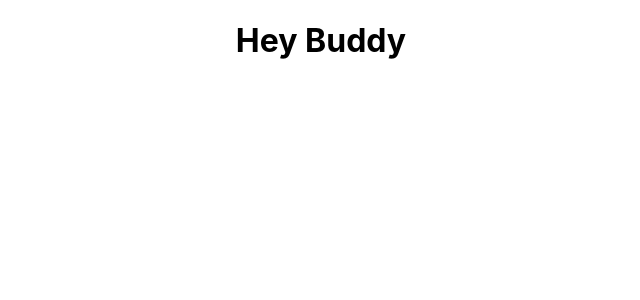
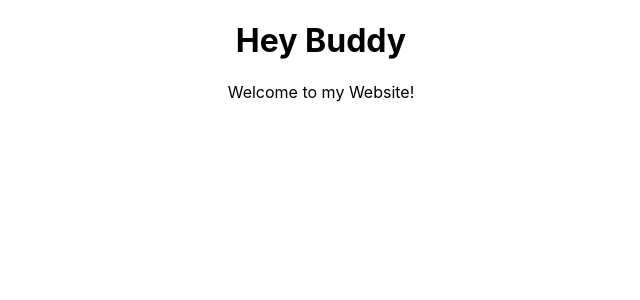
Before and after one commit to KoichiSakamoto/isaac-fiore-dot-com, a React (Create React App) app: page / in a window 1280 px wide. Shown: the top 300 px of the page, without its empty margins (319-959 px from the left). Built offline with nearby package versions, Linux system fonts and the light colour scheme.

Commit message:
added WelcomePage to App

```diff
--- a/src/App.js
+++ b/src/App.js
@@ -1,12 +1,14 @@
 import React, { Component } from 'react';
 import logo from './logo.svg';
 import './App.css';
+import WelcomePage from './components/WelcomePage';
 
 class App extends Component {
   render() {
     return (
       <div className="App">
         <h1> Hey Buddy </h1>
+        <WelcomePage />
       </div>
     );
   }
--- a/src/components/WelcomePage.js
+++ b/src/components/WelcomePage.js
@@ -1,9 +1,11 @@
-import { Component } from 'react';
+import React, { Component } from 'react';
 
-class WelcomePage extends Component {
+export default class WelcomePage extends Component {
   render() {
+    return (
     <div>
       Welcome to my Website!
     </div>
+  )
   }
 }
```
